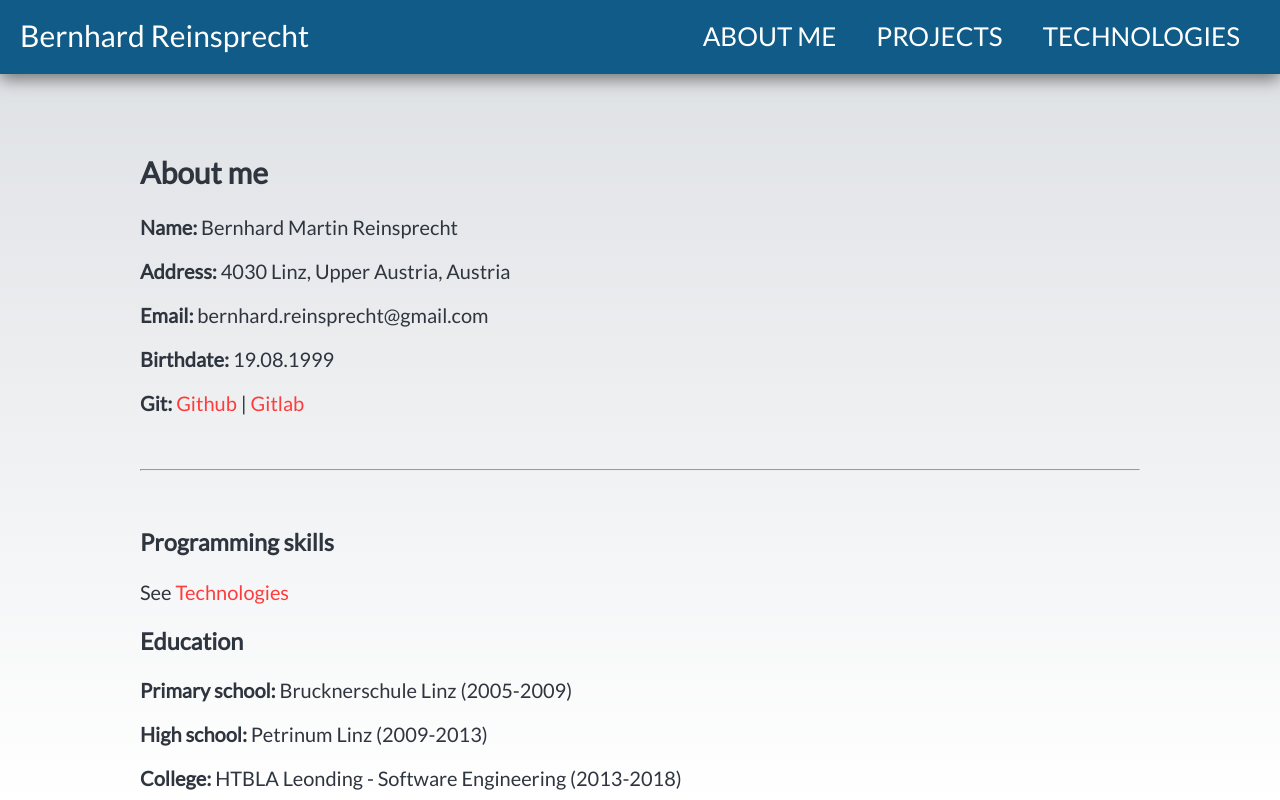
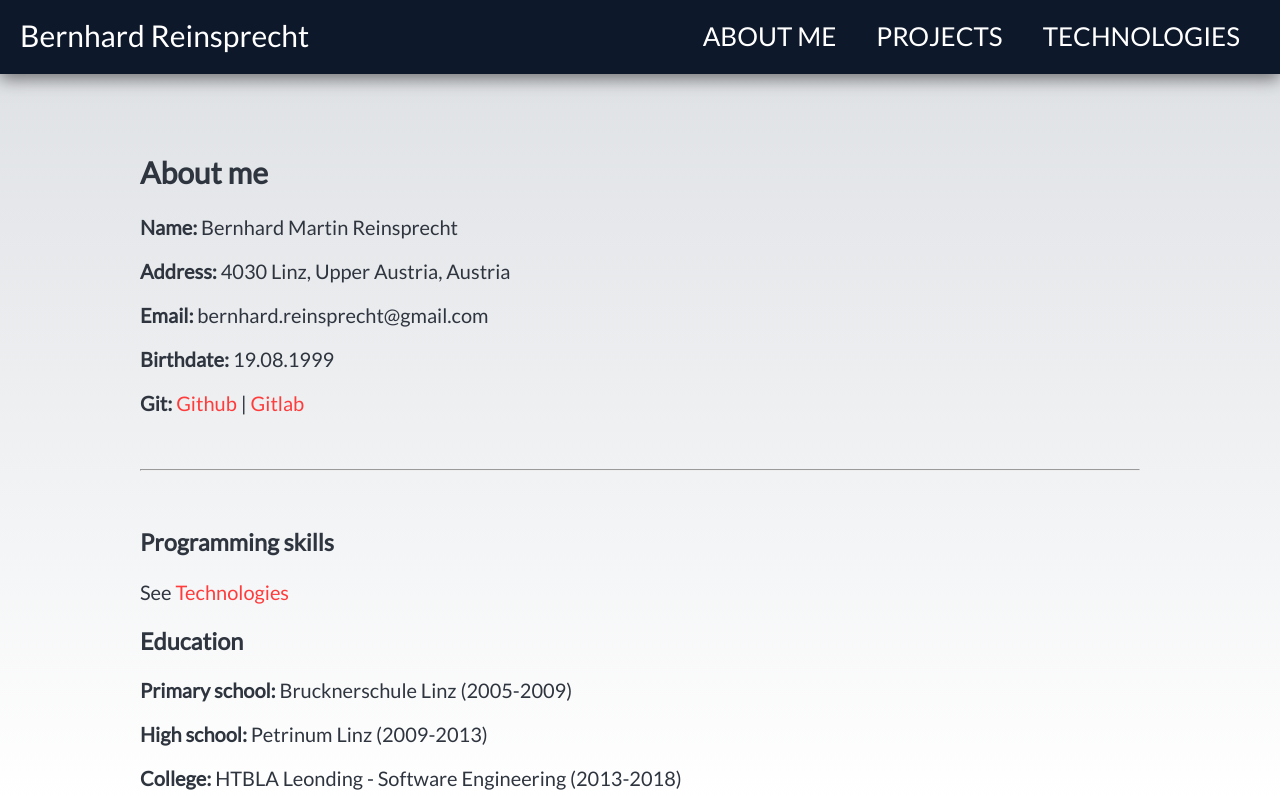
Before and after one commit to breinsp/breinsp.github.io, a plain HTML site: page index.html in a window 1280 px wide. Shown: the top 800 px of the page. Drawn offline with Linux system fonts and the light colour scheme.

Commit message:
changed color

```diff
--- a/css/home.css
+++ b/css/home.css
@@ -17,7 +17,7 @@
 .nav {
     text-align: right;
     padding: 0;
-    background-color: #105b87;
+    background-color: #0d182a;
     /*border-bottom: 4px solid black;*/
     -webkit-box-shadow: 0px 5px 16px 0px rgba(0,0,0,0.5);
     -moz-box-shadow: 0px 5px 16px 0px rgba(0,0,0,0.5);
```
